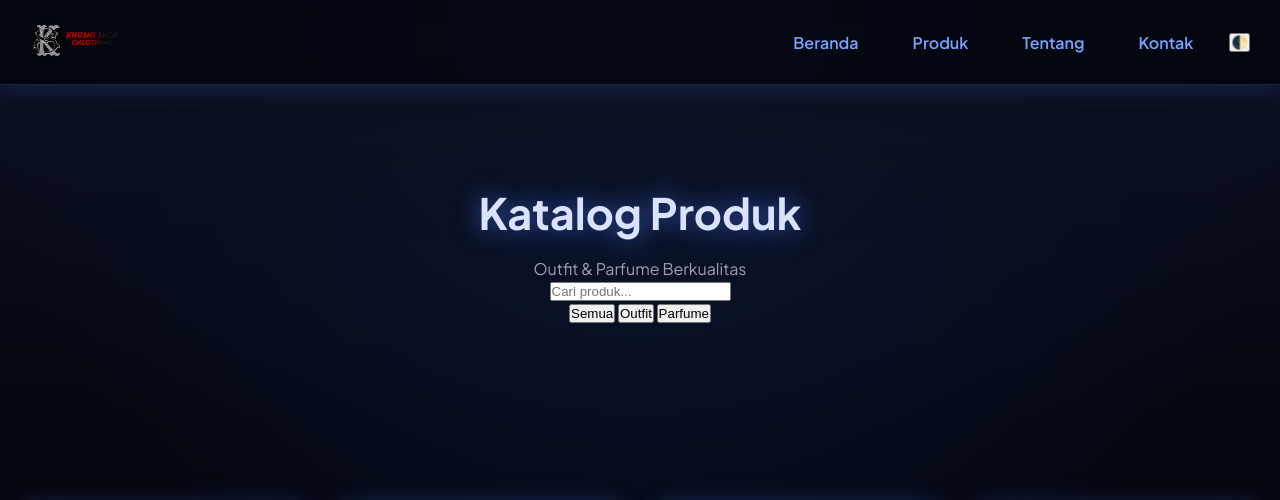
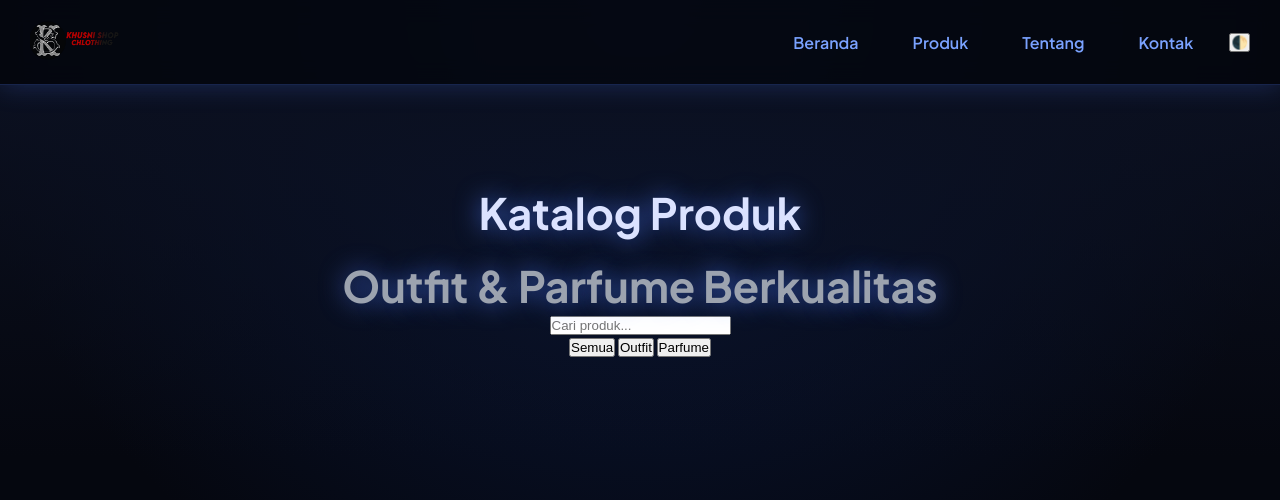
Before and after one commit to WaysModzz/web-shop, a plain HTML site: page produk/index.html in a window 1280 px wide. Shown: the top 500 px of the page. Drawn offline with Linux system fonts and the light colour scheme.

Commit message:
Update index.html

```diff
--- a/produk/index.html
+++ b/produk/index.html
@@ -63,7 +63,7 @@
 
 <section class="hero">
 <h1>Katalog Produk</h1>
-<p>Outfit & Parfume Berkualitas</p>
+<h1><p>Outfit & Parfume Berkualitas</p></h1>
 
 <input type="text" id="searchInput" placeholder="Cari produk...">
 
```
